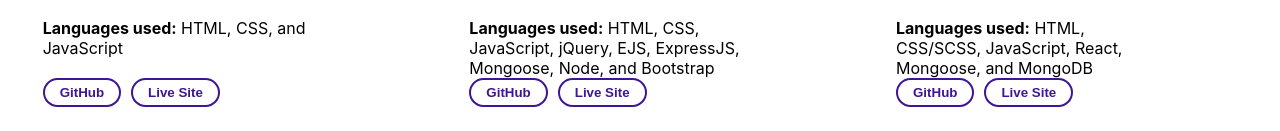
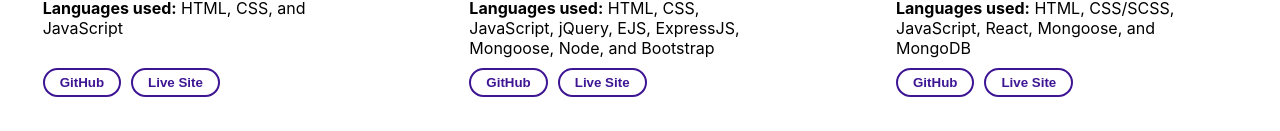
Before and after one commit to lanbow93/portfolio-frontend, a React (Create React App) app: page / in a window 1280 px wide. Shown: the part 2489-2620 px from the top of the page. Built offline with nearby package versions, Linux system fonts and the light colour scheme.

Commit message:
Updated Styles
- changed projects to better fit on page

```diff
--- a/src/styles.scss
+++ b/src/styles.scss
@@ -303,13 +303,13 @@ header {
         .langUsed, .projectDetails{
             text-align: left;
             padding: 10px 0;
-            width: 80%;
+            width: 90%;
         }
 
         .project-buttons {
             display: flex;
             flex-direction: row;
-            margin: 10px 0;
+            margin: 20px 0;
 
             a {
                 margin: 0 10px 0 0;
@@ -582,7 +582,7 @@ footer {
             display: grid;
             grid-template-columns: repeat(3, 1fr);
             justify-items: center;
-            align-items: end;
+            align-items: start;
             width: 100%;
             margin: 5rem auto;
 
```
